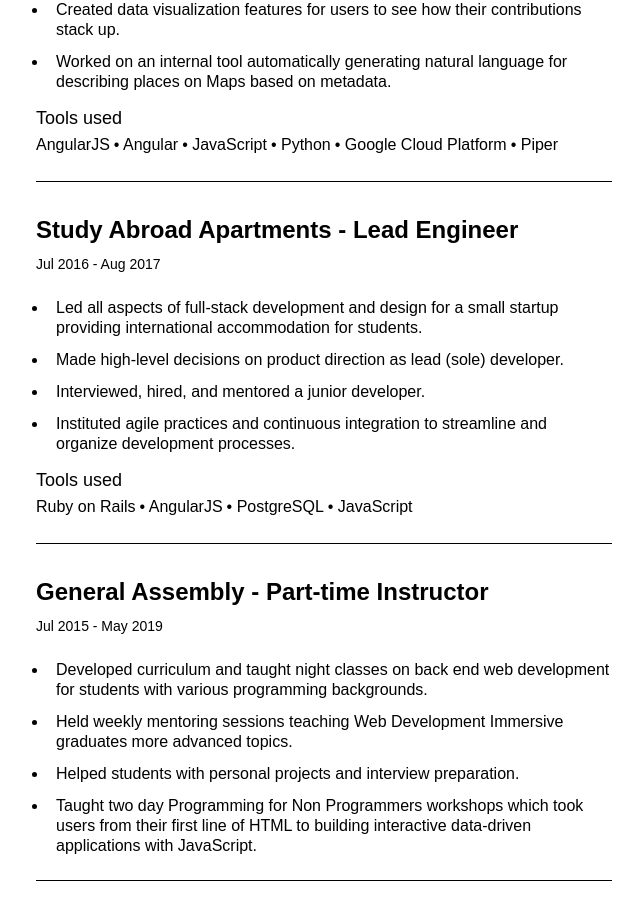
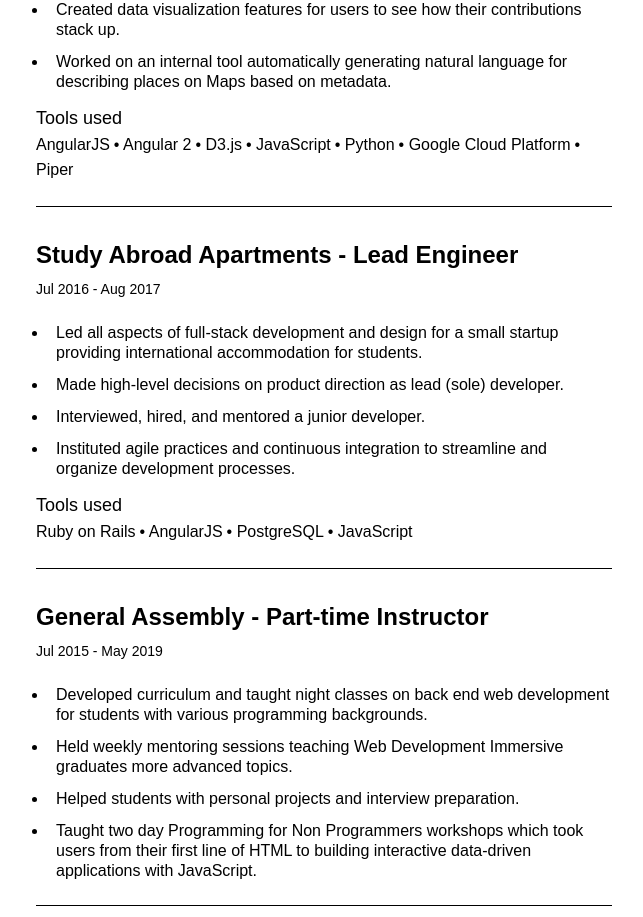
Before and after one commit to trivett/next-blog, a Next.js app: page /resume in a window 1280 px wide. Shown: the part 1620-2537 px from the top of the page, without its empty margins (316-959 px from the left). Built offline with nearby package versions, Linux system fonts and the light colour scheme.

Commit message:
forgot i did d3

```diff
--- a/app/resume/experience.ts
+++ b/app/resume/experience.ts
@@ -106,7 +106,8 @@ export const experienceData: WorkExperienceData = {
     ],
     toolsUsed: [
       "AngularJS",
-      "Angular",
+      "Angular 2",
+      "D3.js",
       "JavaScript",
       "Python",
       "Google Cloud Platform",
```
